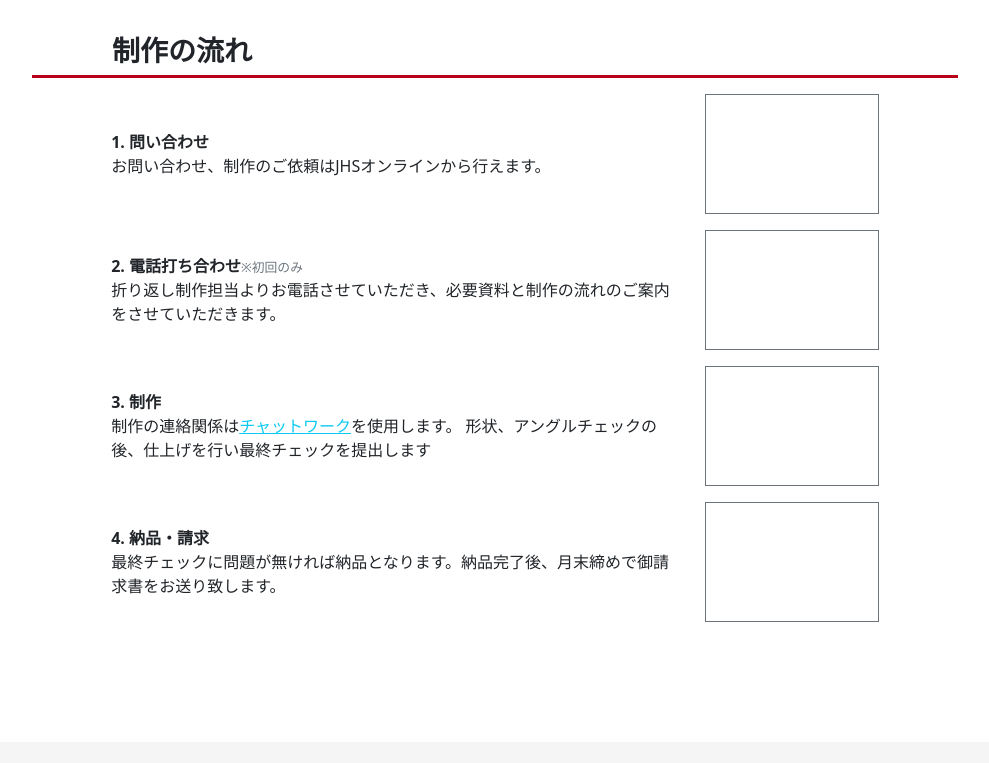
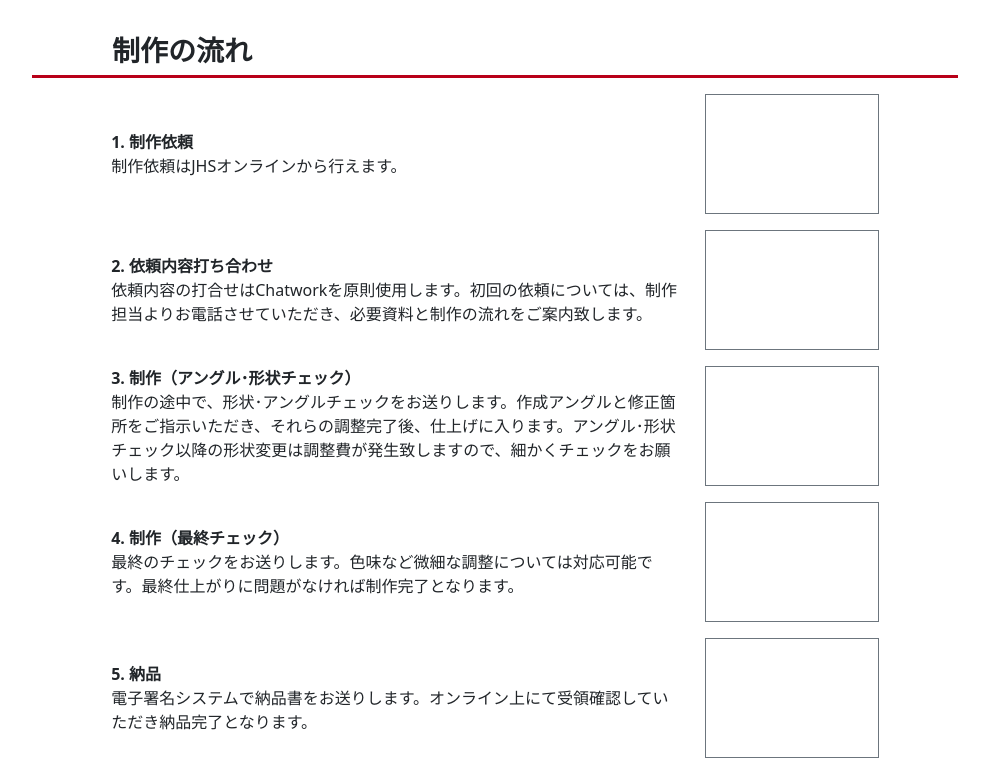
Before and after one commit to marumori-c/marumori-c.github.io, a plain HTML site: page index.html in a window 1280 px wide. Shown: the part 4636-5399 px from the top of the page, without its empty margins (145-1134 px from the left). Drawn offline with nearby package versions, Linux system fonts and the light colour scheme.

Commit message:
Update index.html

```diff
--- a/index.html
+++ b/index.html
@@ -423,8 +423,8 @@
 							<!-- row -->
 							<div class="row mt-3">
 								<div class="col-md-9 align-self-center">
-									<b>1. 問い合わせ</b><br>
-									<span>お問い合わせ、制作のご依頼はJHSオンラインから行えます。</span>
+									<b>1. 制作依頼</b><br>
+									<span>制作依頼はJHSオンラインから行えます。</span>
 								</div>
 								<div class="col-md-3 align-self-center">
 									<div class="border border-secondary" width="100%" style="height: 120px;"></div>
@@ -435,8 +435,8 @@
 							<!-- row -->
 							<div class="row mt-3">
 								<div class="col-md-9 align-self-center">
-									<b>2. 電話打ち合わせ</b><span class="fs-08 text-secondary">※初回のみ</span><br>
-									<span>折り返し制作担当よりお電話させていただき、必要資料と制作の流れのご案内をさせていただきます。</span>
+									<b>2. 依頼内容打ち合わせ</b><span class="fs-08 text-secondary"></span><br>
+									<span>依頼内容の打合せはChatworkを原則使用します。初回の依頼については、制作担当よりお電話させていただき、必要資料と制作の流れをご案内致します。</span>
 								</div>
 								<div class="col-md-3 align-self-center">
 									<div class="border border-secondary" width="100%" style="height: 120px;"></div>
@@ -447,10 +447,9 @@
 							<!-- row -->
 							<div class="row mt-3">
 								<div class="col-md-9 align-self-center">
-									<b>3. 制作</b><br>
+									<b>3. 制作（アングル･形状チェック）</b><br>
 									<span>
-										制作の連絡関係は<a @click="openNewWindow" href="https://go.chatwork.com/ja/" data-url="flow.url1" class="text-info">チャットワーク</a>を使用します。
-										形状、アングルチェックの後、仕上げを行い最終チェックを提出します
+										制作の途中で、形状･アングルチェックをお送りします。作成アングルと修正箇所をご指示いただき、それらの調整完了後、仕上げに入ります。アングル･形状チェック以降の形状変更は調整費が発生致しますので、細かくチェックをお願いします。
 									</span>
 								</div>
 								<div class="col-md-3 align-self-center">
@@ -462,8 +461,20 @@
 							<!-- row -->
 							<div class="row mt-3">
 								<div class="col-md-9 align-self-center">
-									<b>4. 納品・請求</b><br>
-									<span>最終チェックに問題が無ければ納品となります。納品完了後、月末締めで御請求書をお送り致します。</span>
+									<b>4. 制作（最終チェック）</b><br>
+									<span>最終のチェックをお送りします。色味など微細な調整については対応可能です。最終仕上がりに問題がなければ制作完了となります。</span>
+								</div>
+								<div class="col-md-3 align-self-center">
+									<div class="border border-secondary" width="100%" style="height: 120px;"></div>
+								</div>
+							</div>
+							<!-- row-end -->
+
+							<!-- row -->
+							<div class="row mt-3">
+								<div class="col-md-9 align-self-center">
+									<b>5. 納品</b><br>
+									<span>電子署名システムで納品書をお送りします。オンライン上にて受領確認していただき納品完了となります。</span>
 								</div>
 								<div class="col-md-3 align-self-center">
 									<div class="border border-secondary" width="100%" style="height: 120px;"></div>
@@ -771,7 +782,7 @@
 
 	<script src="https://cdn.jsdelivr.net/npm/vue@2.6.14"></script>
 	<script src="js/bootstrap.js"></script>
-	<script src="js/faqs_data_20211013.js"></script>
+	<script src="js/faqs_data.js"></script>
 	<script src="js/vueinstance_v20210814_05.js"></script>
 
 </body>
```
